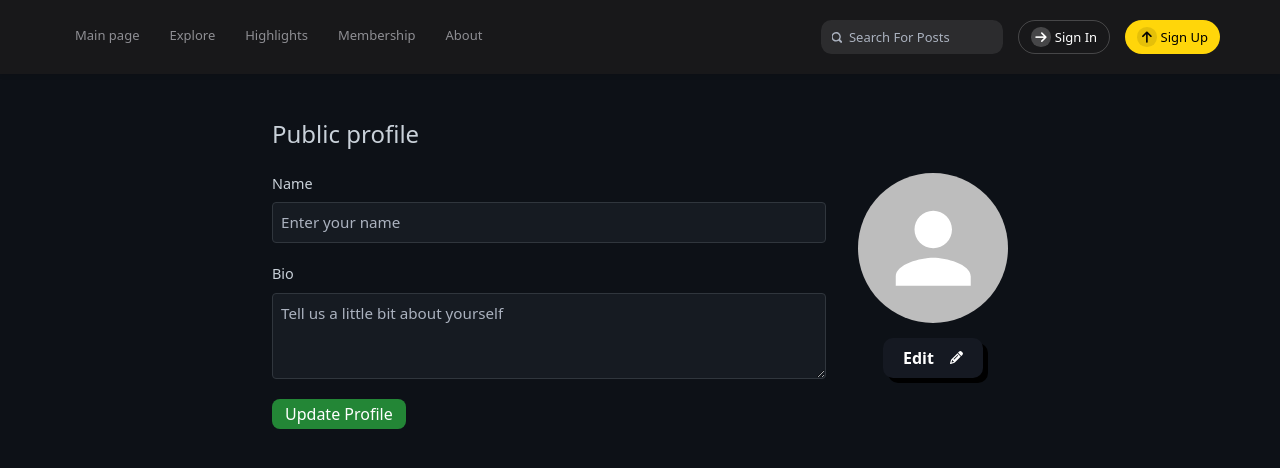
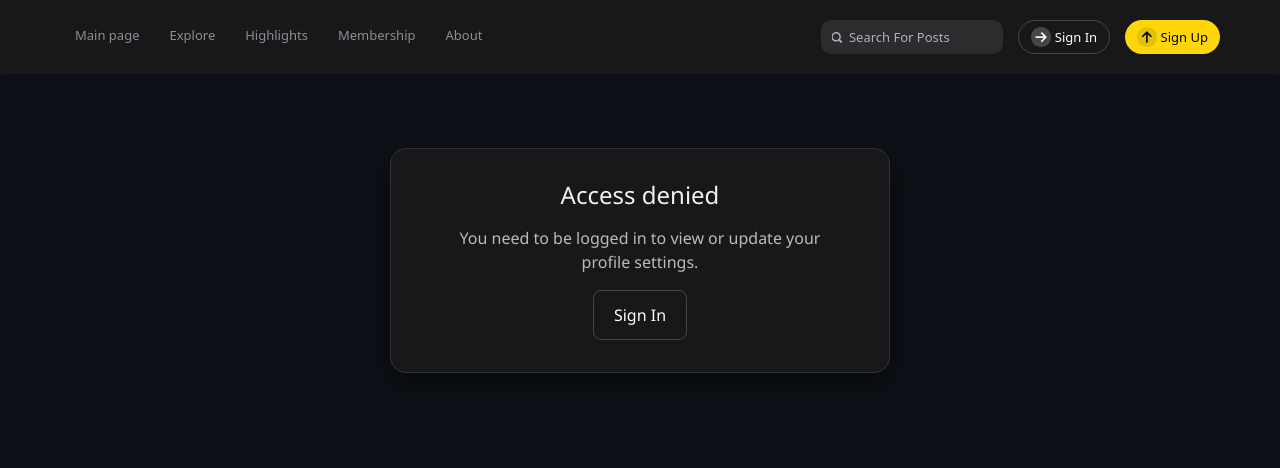
Before and after one commit to h1mky/glass-photo-ts, a React (Vite) app: page /settings in a window 1280 px wide. Shown: the top 468 px of the page. Built offline with nearby package versions, Linux system fonts and the light colour scheme; no server answers; a web font is replaced by a local one.

Commit message:
add verify for un auth user in settings

```diff
--- a/src/components/settingsList/index.tsx
+++ b/src/components/settingsList/index.tsx
@@ -1,15 +1,15 @@
-import { Avatar } from "@mui/material";
 import { useSelector } from "react-redux";
 import { selectUserMain } from "../../redux/userSlice/selector";
 import { useFormik } from "formik";
 import { patchUserData } from "../../services/UserService/service";
 import { uploadPhoto } from "../../services/supabase/service";
 import { useState } from "react";
+import { Link } from "react-router-dom";
 
-import { Snackbar, Alert } from "@mui/material";
+import { Snackbar, Alert, Avatar } from "@mui/material";
+import { ClipLoader } from "react-spinners";
 
 import "./settingsList.css";
-import { ClipLoader } from "react-spinners";
 
 const SettingsList = () => {
   const userData = useSelector(selectUserMain);
@@ -78,6 +78,20 @@ const SettingsList = () => {
         </Alert>
       </Snackbar>
 
+      {!userData?.id ? (
+        <div className="unauth-message">
+          <h3>Access denied</h3>
+          <p className="m-3">
+            You need to be logged in to view or update your profile settings.
+          </p>
+          <Link
+            to={"/sign-in"}
+            className="auth-btn_settings btn-outline-dark sign-in-style"
+          >
+            <span className="button-text">Sign In</span>
+          </Link>
+        </div>
+      ) : (
         <div className="profile-container">
           <h2>Public profile</h2>
 
@@ -148,6 +162,7 @@ const SettingsList = () => {
             </div>
           </form>
         </div>
+      )}
     </div>
   );
 };
--- a/src/components/settingsList/settingsList.css
+++ b/src/components/settingsList/settingsList.css
@@ -122,3 +122,56 @@ textarea:focus {
 .submit-button:hover {
   background: rgb(35, 150, 54);
 }
+
+.unauth-message {
+  background-color: #18181a;
+  border: 1px solid #333;
+  border-radius: 16px;
+  padding: 32px;
+  max-width: 500px;
+  margin: 60px auto;
+  text-align: center;
+  box-shadow: 0 8px 24px rgba(0, 0, 0, 0.5);
+  font-family: "Segoe UI", sans-serif;
+}
+
+.unauth-message h3 {
+  font-size: 24px;
+  margin-bottom: 12px;
+  color: #f1f1f1;
+}
+
+.unauth-message p {
+  font-size: 16px;
+  margin-bottom: 24px;
+  color: #bbb;
+}
+
+.auth-btn_settings {
+  display: inline-flex;
+  align-items: center;
+  gap: 8px;
+  padding: 12px 20px;
+  border-radius: 8px;
+  font-size: 16px;
+  font-weight: 500;
+  text-decoration: none;
+  transition: background-color 0.2s ease, transform 0.1s ease;
+}
+
+.auth-btn_settings {
+  color: #fff;
+}
+
+.auth-btn_settings :hover {
+  background-color: #303f9f;
+  transform: translateY(-1px);
+}
+
+.button-icon {
+  font-size: 16px;
+}
+
+.button-text {
+  display: inline-block;
+}
```
Lines whose indentation alone changed are shown as unchanged.
